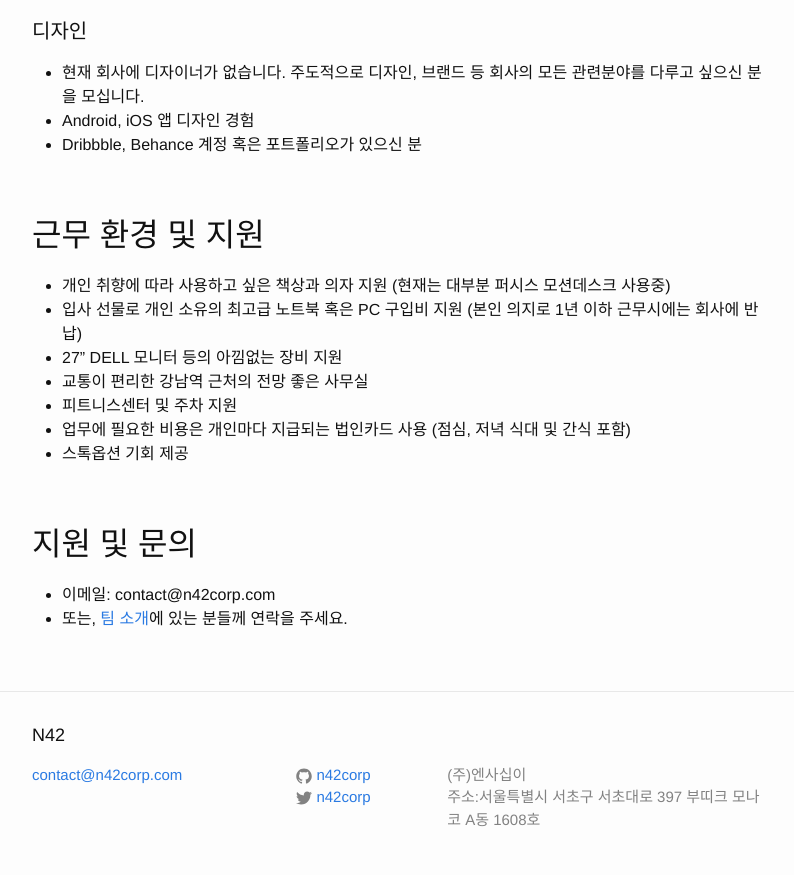
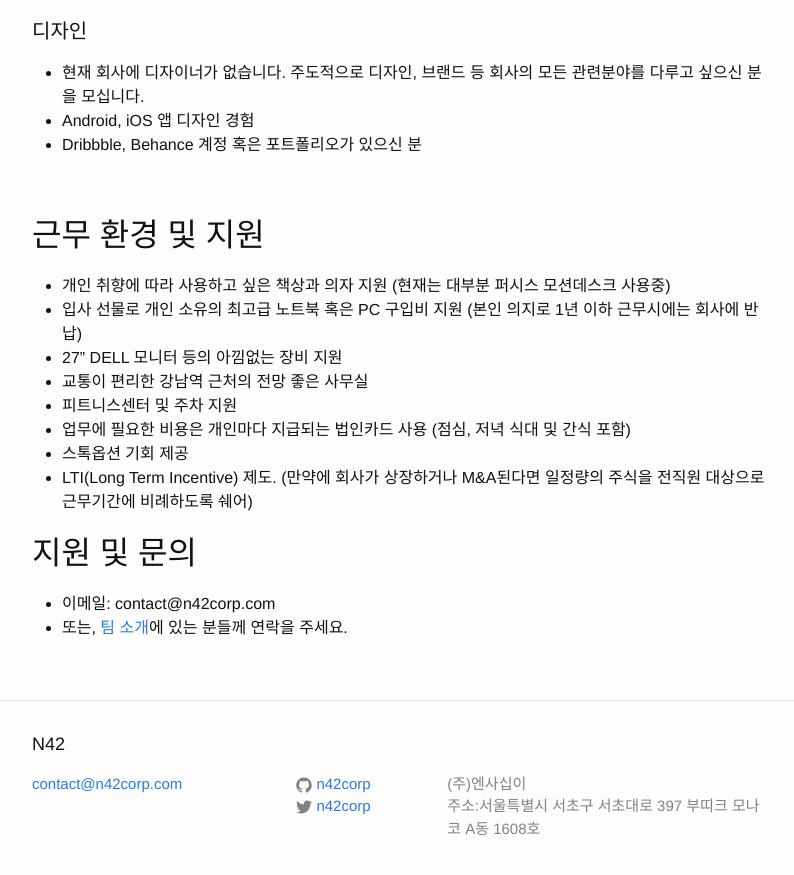
Before and after one commit to daangn/daangn-team-page, a Jekyll site: the page built from jobs.md, in a window 1280 px wide and 900 px high, scrolled down 674 px. Shown: the top 875 px of the window, without its empty margins (238-1032 px from the left). Built offline with Jekyll 4.4.1, drawn with Linux system fonts in a browser that asks for light colours.

Commit message:
LTI제도 설명 추가

```diff
--- a/jobs.md
+++ b/jobs.md
@@ -41,7 +41,7 @@ description: 지역기반 커뮤니티 서비스인 판교장터 앱을 만들
 - 피트니스센터 및 주차 지원
 - 업무에 필요한 비용은 개인마다 지급되는 법인카드 사용 (점심, 저녁 식대 및 간식 포함)
 - 스톡옵션 기회 제공
-
+- LTI(Long Term Incentive) 제도. (만약에 회사가 상장하거나 M&A된다면 일정량의 주식을 전직원 대상으로 근무기간에 비례하도록 쉐어)
 <br/>
 
 ## 지원 및 문의
```
